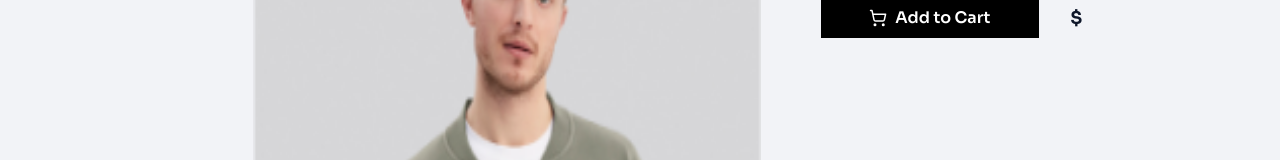
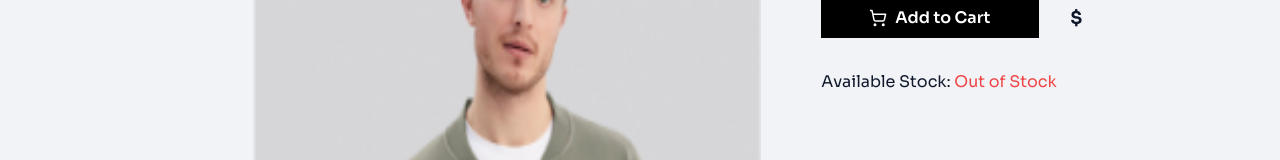
Before and after one commit to AbuHurairah127/hackathons-and-templates, a Next.js app in the folder hackathon1/: page /details/1 in a window 1280 px wide. Shown: the part 318-478 px from the top of the page. Built offline with nearby package versions, Linux system fonts and the light colour scheme; no server answers.

Commit message:
cart area done

```diff
--- a/hackathon1/src/app/details/[id]/page.tsx
+++ b/hackathon1/src/app/details/[id]/page.tsx
@@ -32,6 +32,7 @@ const page = async ({ params }: { params: { id: string } }) => {
             sizes={data?.sizes}
             price={data?.price}
             quantity={data?.currentStock}
+            availability={data?.availability}
             otherData={{
               name: data?.name,
               _id: data?._id,
--- a/hackathon1/src/sections/details/cartArea/CartArea.tsx
+++ b/hackathon1/src/sections/details/cartArea/CartArea.tsx
@@ -11,10 +11,12 @@ const CartArea = ({
   quantity,
   sizes,
   otherData,
+  availability,
 }: {
   price: number | undefined;
   quantity: number | undefined;
   sizes: string[] | undefined;
+  availability: boolean | undefined;
   otherData: {
     _id: string | undefined;
     name: string | undefined;
@@ -82,6 +84,12 @@ const CartArea = ({
         </Button>
         <span className="font-bold text-lg">$ {price}</span>
       </div>
+      <div className="mt-8 flex">
+        Available Stock:&nbsp;
+        <p className={availability ? "" : "text-red-500"}>
+          {availability ? quantity : "Out of Stock"}
+        </p>
+      </div>
     </>
   );
 };
```
